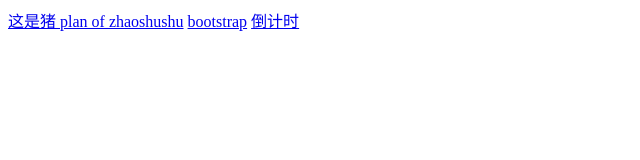
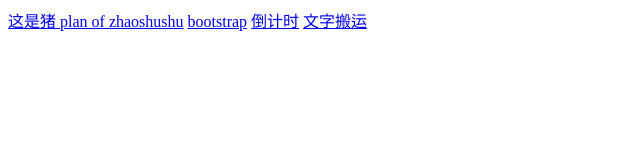
Before and after one commit to azurivy/azurivy.github.io, a plain HTML site: page index.html in a window 1280 px wide. Shown: the whole page, without its empty margins (0-640 px from the left). Drawn offline with Linux system fonts and the light colour scheme.

Commit message:
cfg
fdxg

```diff
--- a/index.html
+++ b/index.html
@@ -10,5 +10,6 @@
 	<a href="hh.md">plan of zhaoshushu<a>
 	<a href="mao/sahbi.html">bootstrap<a>
 	<a href="mao/6-12倒计时.html">倒计时<a>
+	<a href="mao/6-14作业.html">文字搬运<a>
 </body>
 </html>
```
